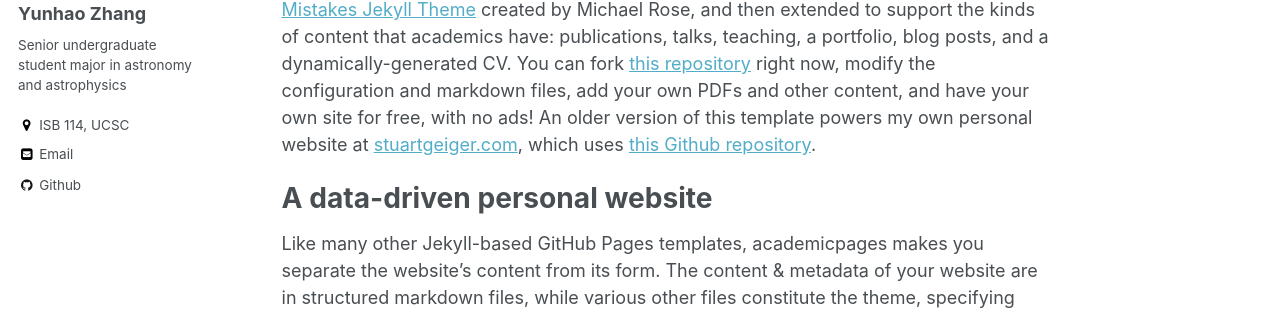
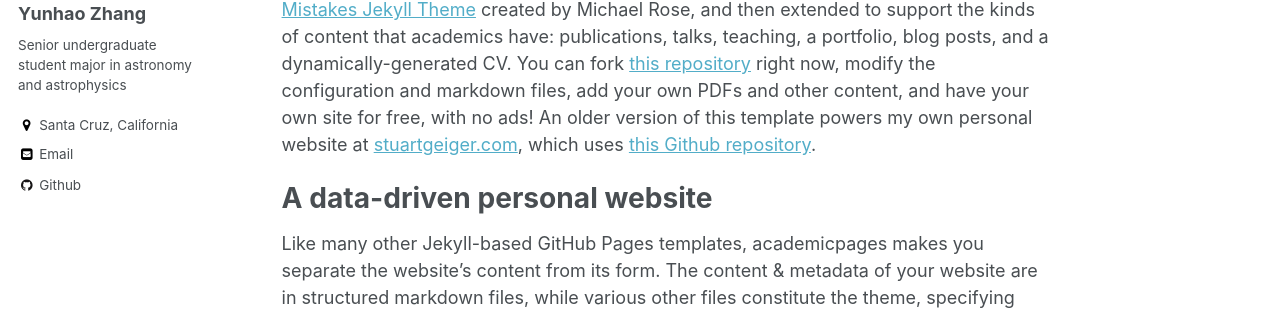
Before and after one commit to AstroCloudZhang/astrocloudzhang.github.io, a Jekyll site: the page built from _pages/about.md, in a window 1280 px wide. Shown: the part 300-610 px from the top of the page. Built offline with Jekyll 4.4.1, drawn with Linux system fonts in a browser that asks for light colours.

Commit message:
Update _config.yml

```diff
--- a/_config.yml
+++ b/_config.yml
@@ -83,7 +83,7 @@ author:
   name             : "Yunhao Zhang"
   avatar           : "Logo.jpg"
   bio              : "Senior undergraduate student major in astronomy and astrophysics"
-  location         : "ISB 114, UCSC"
+  location         : "Santa Cruz, California"
   employer         :
   googlescholar    :
   email            : "zhangyunhao@pku.edu.cn"
```
